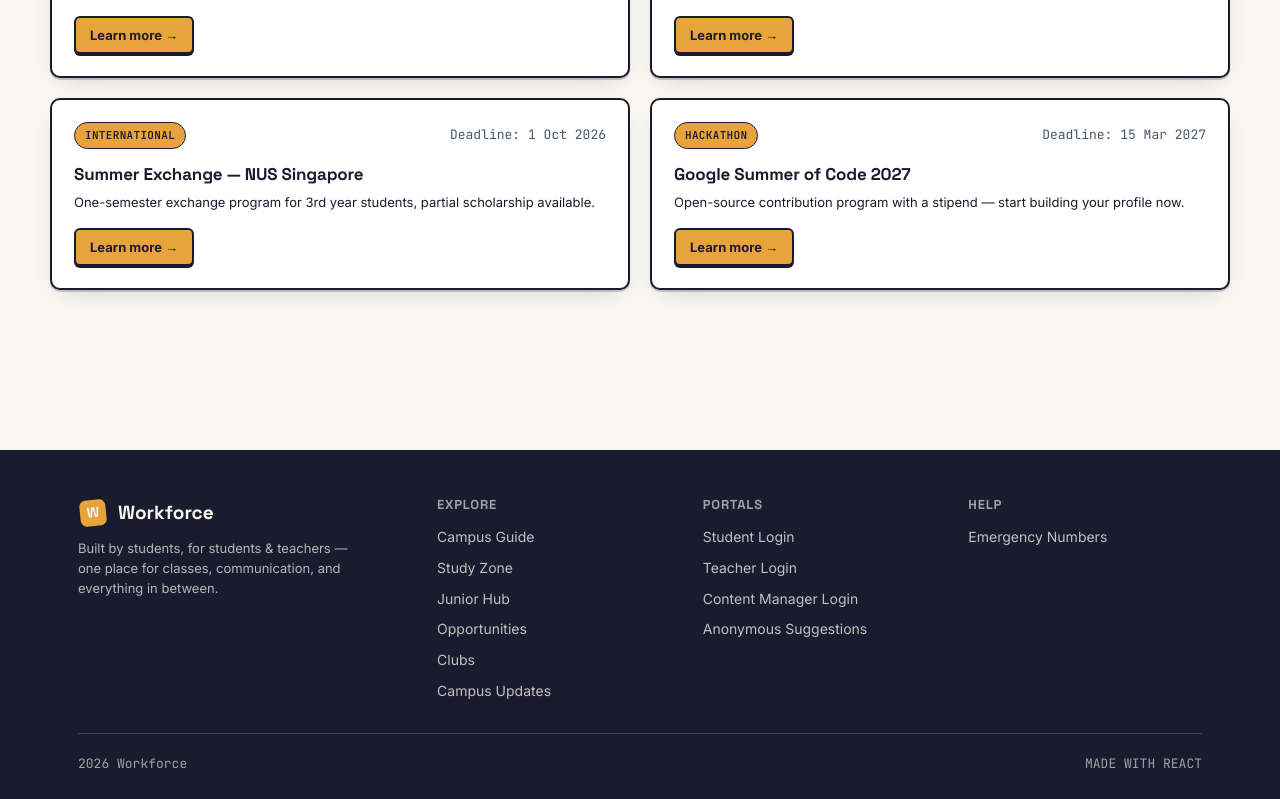
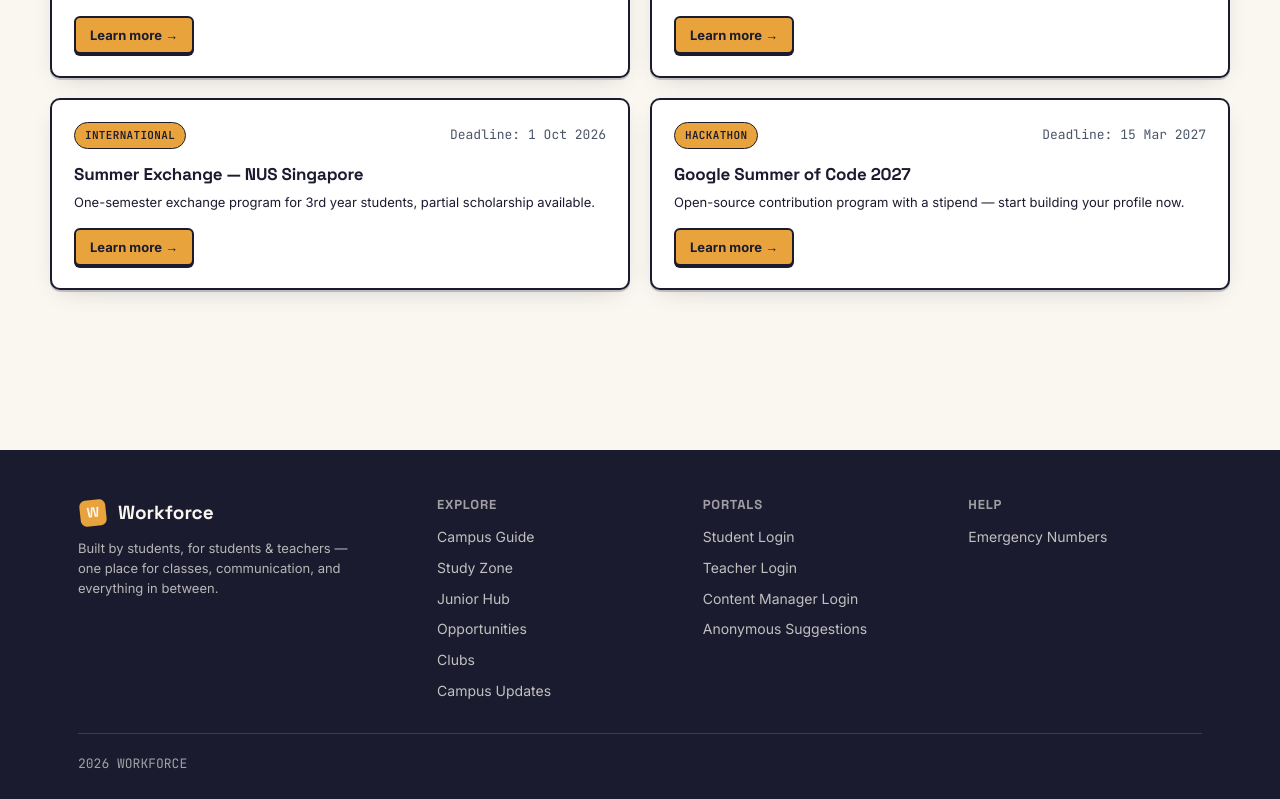
Before and after one commit to niyatisharma100307-crypto/WorkForce-fee, a React (Vite) app: page /opportunities in a window 1280 px wide. Shown: the part 557-1356 px from the top of the page. Built offline with nearby package versions, Linux system fonts and the light colour scheme.

Commit message:
Update footer and formatting

```diff
--- a/src/components/Footer.jsx
+++ b/src/components/Footer.jsx
@@ -42,9 +42,8 @@ export default function Footer() {
           </div>
         </div>
         <div className="footer-bottom">
-          <span> 2026 Workforce</span>
-          <span>MADE WITH REACT</span>
-        </div>
+  <span>2026 WORKFORCE</span>
+</div>
       </div>
     </footer>
   );
```
